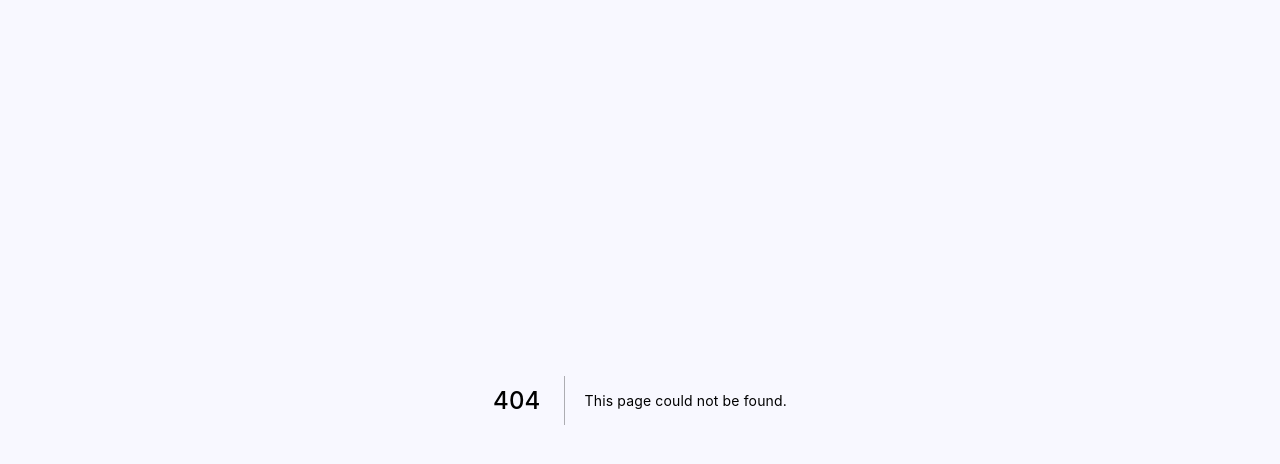
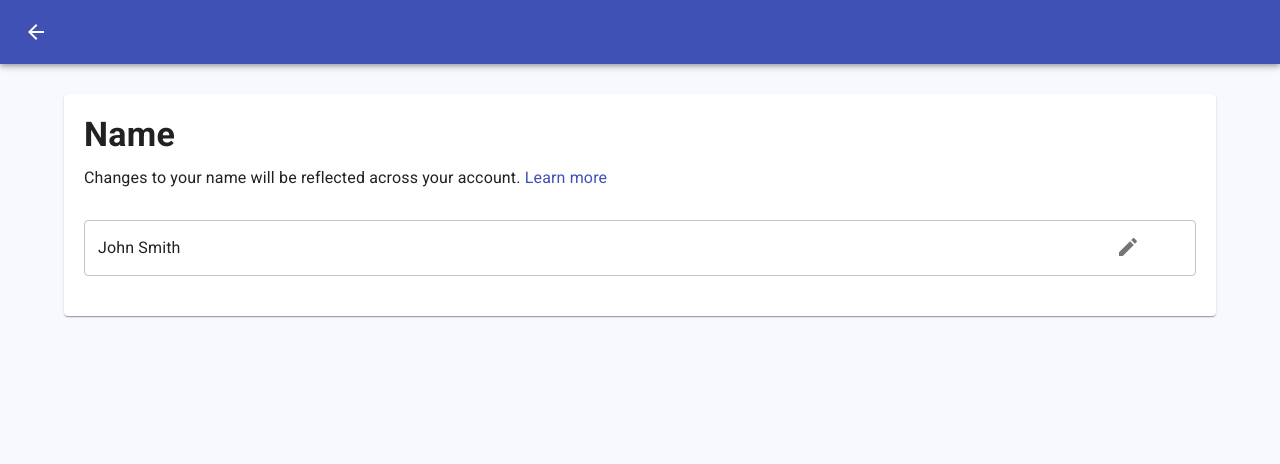
Before and after one commit to hack4impact-upenn/javascript-base, a Next.js app: page /EditFields in a window 1280 px wide. Before the commit this address had no page. Shown: the top 464 px of the page. Built offline with nearby package versions, Linux system fonts and the light colour scheme.

Commit message:
Setup edit page

```diff
--- /dev/null
+++ b/src/pages/EditFields.tsx
@@ -0,0 +1,151 @@
+import React, { Component } from "react";
+import Navbar from "../components/Navbar";
+import {
+  AppBar,
+  Toolbar,
+  Dialog,
+  DialogContent,
+  DialogContentText,
+  DialogActions,
+  DialogTitle,
+  Button,
+  Typography,
+  Paper,
+  Link,
+  TextField
+} from "@material-ui/core";
+import IconButton from "@material-ui/core/IconButton";
+import MenuIcon from "@material-ui/icons/Menu";
+import { gql } from "apollo-boost";
+import { Query, ApolloProvider } from "react-apollo";
+import client from "../components/config/Apollo";
+import ArrowBackIcon from "@material-ui/icons/ArrowBack";
+import EditIcon from "@material-ui/icons/Edit";
+
+class EditFields extends Component {
+  state = {
+    open: false
+  };
+
+  private CURRENT_USER_QUERY = gql`
+    query me {
+      me {
+        firstName
+        lastName
+        email
+        role
+      }
+    }
+  `;
+
+  private capitalize = (s: string) => {
+    if (typeof s !== "string") return "";
+    return s.charAt(0).toUpperCase() + s.slice(1);
+  };
+
+  private toggleDialog = () => {
+    this.setState({ ...this.state, open: !this.state.open });
+  };
+
+  private handleClose = () => {
+    this.setState({ ...this.state, open: false });
+  };
+
+  render() {
+    return (
+      <ApolloProvider client={client}>
+        <AppBar position="static">
+          <Toolbar>
+            <IconButton
+              edge="start"
+              color="inherit"
+              aria-label="menu"
+              href="Profile"
+            >
+              <ArrowBackIcon />
+            </IconButton>
+          </Toolbar>
+        </AppBar>
+        <Paper
+          style={{
+            margin: "30px auto",
+            width: "90vw",
+            padding: "20px"
+          }}
+        >
+          <Typography variant="h4">
+            <b>Name</b>
+          </Typography>
+          <div style={{ margin: "10px auto" }}>
+            <Typography component="p">
+              Changes to your name will be reflected across your account.{" "}
+              <Link href="#">Learn more</Link>
+            </Typography>
+          </div>
+          <TextField
+            id="outlined-required"
+            defaultValue="John Smith"
+            variant="outlined"
+            style={{ margin: "20px auto", width: "100%" }}
+            InputProps={{
+              readOnly: true
+            }}
+          />
+          <IconButton
+            onClick={() => {
+              this.toggleDialog();
+            }}
+            style={{
+              position: "absolute",
+              zIndex: 1,
+              right: "10vw",
+              margin: "23px auto auto auto",
+              display: "inline-block"
+            }}
+          >
+            <EditIcon />
+          </IconButton>
+
+          <Dialog
+            open={this.state.open}
+            onClose={() => {
+              this.handleClose();
+            }}
+            fullWidth={true}
+          >
+            <DialogTitle>Change Name</DialogTitle>
+            <DialogContent style={{ margin: "0px" }}>
+              <TextField
+                autoFocus
+                margin="dense"
+                id="name"
+                label="Name"
+                fullWidth
+              />
+            </DialogContent>
+            <DialogActions>
+              <Button
+                color="primary"
+                onClick={() => {
+                  this.handleClose();
+                }}
+              >
+                Cancel
+              </Button>
+              <Button
+                color="primary"
+                onClick={() => {
+                  this.handleClose();
+                }}
+              >
+                save
+              </Button>
+            </DialogActions>
+          </Dialog>
+        </Paper>
+      </ApolloProvider>
+    );
+  }
+}
+
+export default EditFields;
```
Also changed, not shown: src/pages/profile.tsx (+91 -4 lines).
